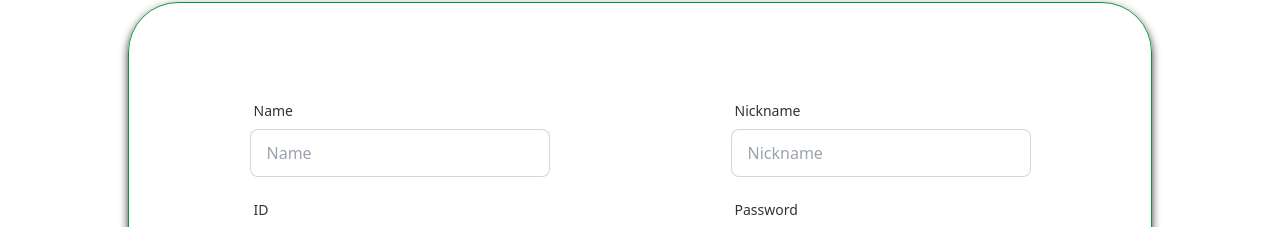
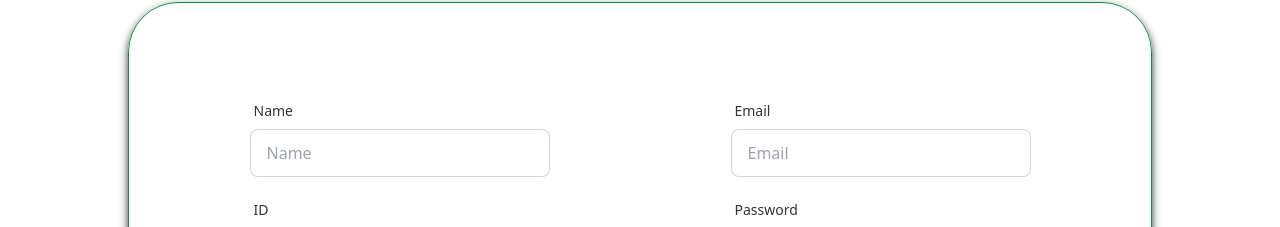
Before and after one commit to game-of-rl-II/task-management-client, a React (Create React App) app: page /dashboard/addMember in a window 1280 px wide. Shown: the part 180-407 px from the top of the page. Built offline with nearby package versions, Linux system fonts and the light colour scheme; no server answers.

Commit message:
send member info to member's email from admin

```diff
--- a/src/Components/Dashboard/AdminDashboardItems/AddMember.js
+++ b/src/Components/Dashboard/AdminDashboardItems/AddMember.js
@@ -12,18 +12,17 @@ const AddMember = () => {
     e.preventDefault();
     const adminEmail = admin?.email;
     const name = e.target.name.value;
-    const nickName = e.target.nickName.value;
+    const memberEmail = e.target.email.value;
     const id = e.target.id.value;
     const password = e.target.password.value;
 
     const data = {
       adminEmail,
       name,
-      nickName,
+      memberEmail,
       id,
       password,
     };
-    // console.log(data);
     if (data) {
       fetch("http://localhost:5000/add-new-member", {
         method: "POST",
@@ -90,9 +89,9 @@ const AddMember = () => {
           </div>
           <div className="form-control">
             <label className="label">
-              <span className="label-text">Nickname</span>
+              <span className="label-text">Email</span>
             </label>
-            <input required type="text" placeholder="Nickname" className="input input-bordered input-addMember-form" name="nickName" />
+            <input required type="email" placeholder="Email" className="input input-bordered input-addMember-form" name="email" />
           </div>
           <div className="form-control">
             <label className="label">
--- a/src/Components/Entry/Register.js
+++ b/src/Components/Entry/Register.js
@@ -67,7 +67,7 @@ const Register = () => {
               </label>
               <div className="flex">
               <input onChange={(e) => setPassword(e.target.value)} type={passwordIcon ? 'text' : 'password'} placeholder="password" className="input input-bordered w-full" />
-              <button className="btn-icon"onClick={toggleButton}>
+              <button className="btn-icon" onClick={toggleButton}>
                 {passwordIcon ? <AiOutlineEyeInvisible/>: <AiOutlineEye/>}
               </button>
               </div>
--- a/src/Components/hooks/useTask.js
+++ b/src/Components/hooks/useTask.js
@@ -10,7 +10,7 @@ const useTask = () => {
     fetch(`https://warm-dawn-94442.herokuapp.com/taskMember?id=${id}`)
       .then((res) => res.json())
       .then((data) => setTasks(data));
-  }, [tasks]);
+  }, [id]);
   return [tasks, setTasks];
 };
 
```
